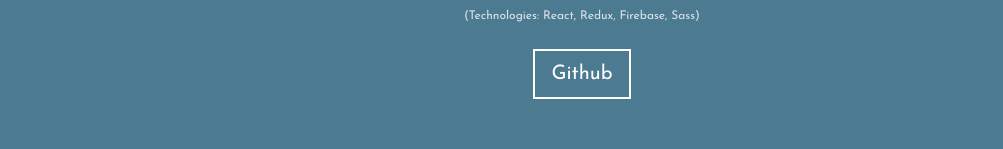
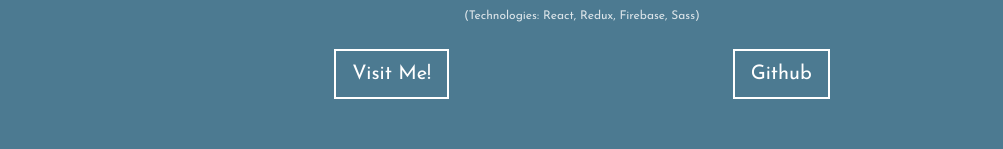
Before and after one commit to samjameshambridge/--outdated-Personal-Website, a website: page index.html in a window 1280 px wide. Shown: the part 3478-3627 px from the top of the page, without its empty margins (58-1061 px from the left). Drawn offline with nearby package versions, Linux system fonts and the light colour scheme.

Commit message:
addition of visit me button for orinda-books now it has been hosted

```diff
--- a/index.html
+++ b/index.html
@@ -180,6 +180,8 @@
                         </video>
                         <p class="text-center text-white mb-4">(Technologies: React, Redux, Firebase, Sass)</p>
                         <div class="d-flex justify-content-around">
+                                <a class="px-3 py-2" href="https://samjameshambridge.github.io/orinda-books/" target="_blank">Visit
+                                    Me!</a>
                             <a class="px-3 py-2" href="https://github.com/samjameshambridge/orinda-books/"
                                 target="_blank">Github</a>
                         </div>
```
Also changed, not shown: img/about-img.jpg (deleted).
